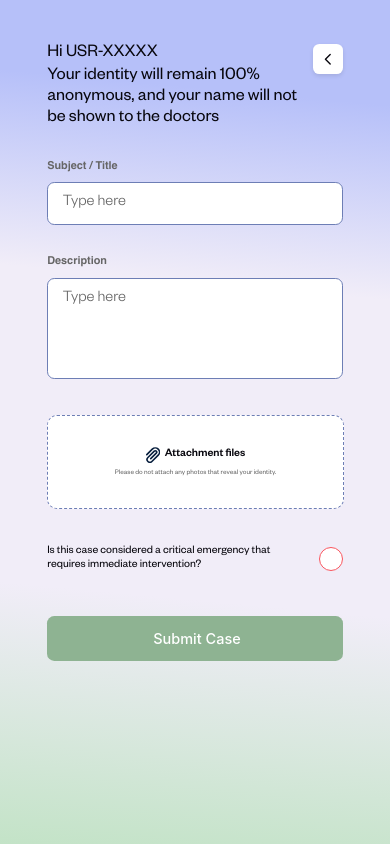
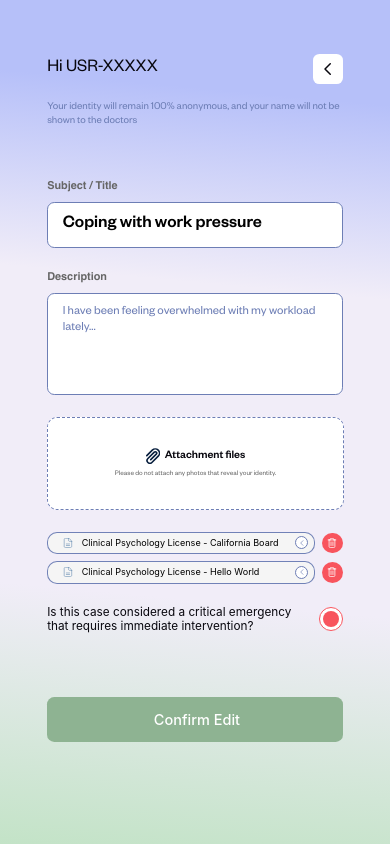
Before and after one commit to OmarSafarini/ancura-mobile-project, a React Native app: screen /PatientAuthScreen in a window 390 px wide. Built offline with nearby package versions, Linux system fonts and the light colour scheme.

Commit message:
Add Edit Case Page

```diff
--- a/App.tsx
+++ b/App.tsx
@@ -1,6 +1,7 @@
 import { StyleSheet, View } from 'react-native';
 import { useAppFonts } from './src/utils/useAppFonts';
 import CreateCaseScreen from '@/features/patient/screens/CreateCaseScreen';
+import EditCaseScreen from '@/features/patient/screens/EditCaseScreen';
 
 
 export default function App() {
@@ -12,7 +13,7 @@ export default function App() {
 
   return (
     <View style={styles.container}>
-      <CreateCaseScreen/>
+      <EditCaseScreen/>
     </View>
   );
 }
--- a/src/components/common/FileBar.tsx
+++ b/src/components/common/FileBar.tsx
@@ -1,6 +1,7 @@
 import React from 'react';
 import { View, Text, StyleSheet } from 'react-native';
 import { scale } from '@/utils/responsive';
+import FileIcon from '@/assets/icons/FileIcon';
 
 interface FileBarProps {
   title: string;
@@ -9,20 +10,24 @@ interface FileBarProps {
 export default function FileBar({ title ,icon}: FileBarProps) {
   return (
     <View style={styles.container}>
+      <FileIcon size={(10)} />
       <Text style={styles.text} numberOfLines={1}>{title}</Text>
-      {icon&&icon}
+      <View style={styles.iconContainer}>{icon && icon}</View>
     </View>
   );
 };
 
 const styles = StyleSheet.create({
   container: {
+    display: 'flex',
     flexDirection: 'row',
+    justifyContent: 'space-between',
     alignItems: 'center',
-    paddingVertical: scale(6),
-    paddingHorizontal: scale(16),
+    paddingVertical: scale(4),
+    paddingLeft: scale(16),
+    paddingRight: scale(6),
     gap: scale(10),
-    width: scale(272),
+    flex: 1,
     height: scale(23),
     backgroundColor: '#F5F5F5',
     borderWidth: 0.4,
@@ -36,4 +41,7 @@ const styles = StyleSheet.create({
     lineHeight: scale(11),
     color: '#000000',
   },
+  iconContainer: {
+    alignSelf: 'flex-end',
+  },
 });
--- a/src/components/common/ToggleButton.tsx
+++ b/src/components/common/ToggleButton.tsx
@@ -10,7 +10,7 @@ interface ToggleButtonProps {
   onPress?: () => void;
 }
 
-const ToggleButton: React.FC<ToggleButtonProps> = ({ title, Icon, bgColor = '#FFFFFF', textColor = '#6D7EB5', onPress }) => {
+const ToggleButton: React.FC<ToggleButtonProps> = ({ title, Icon, bgColor = '#ffffff01', textColor = '#6D7EB5', onPress }) => {
   return (
     <Pressable
       style={({ pressed }) => [
@@ -23,7 +23,7 @@ const ToggleButton: React.FC<ToggleButtonProps> = ({ title, Icon, bgColor = '#FF
       onPress={onPress}
     >
       {({ pressed }) => {
-        const activeColor = pressed ? bgColor : textColor;
+        const activeColor = pressed ? "#FFFFFF" : textColor;
         return (
           <View style={styles.content}>
             {Icon && (
--- a/src/components/forms/InputFeild.tsx
+++ b/src/components/forms/InputFeild.tsx
@@ -5,7 +5,7 @@ import { InputFieldProps } from "@/types/InputFieldProps";
 import { Family } from "@/utils/typography";
 import { Colors, palette } from "@/utils/colors";
 import {scale} from "@utils/responsive";
-const InputField = ({ control, name, label, placeholder, rules, isEdit=false, secureTextEntry, multiline=false, numberOfLines=1 }: InputFieldProps) => {
+const InputField = ({ control, name, label, placeholder, rules, isEdit=false, secureTextEntry, multiline=false, numberOfLines=1, textStyle, containerStyle }: InputFieldProps) => {
   const [isFocused, setIsFocused] = useState(false);
   return (
     <View style={styles.formInput}>
@@ -37,7 +37,7 @@ const InputField = ({ control, name, label, placeholder, rules, isEdit=false, se
                   }}
                   onFocus={() => setIsFocused(true)}
                   onChangeText={onChange}
-                  style={[styles.inputText, multiline && styles.multilineText]}
+                  style={[styles.inputText, textStyle, multiline && styles.multilineText]}
                   placeholderTextColor={Colors.formLabel}
                   secureTextEntry={secureTextEntry}
                   multiline={multiline}
--- /dev/null
+++ b/src/features/patient/components/Buttons/DeleteIconButton.tsx
@@ -0,0 +1,32 @@
+import React from "react";
+import { TouchableOpacity, TouchableOpacityProps, StyleSheet } from "react-native";
+
+import TrashIcon from "@/assets/icons/TrashIcon";
+import { scale } from "@/utils/responsive";
+
+type DeleteIconButtonProps = TouchableOpacityProps;
+
+const DeleteIconButton = ({ style, ...props }: DeleteIconButtonProps) => {
+  return (
+    <TouchableOpacity
+      style={[styles.deleteButton, style]}
+      activeOpacity={0.7}
+      {...props}
+    >
+      <TrashIcon size={scale(11)} color="#FFF" />
+    </TouchableOpacity>
+  );
+};
+
+const styles = StyleSheet.create({
+  deleteButton: {
+    width: scale(23),
+    height: scale(23),
+    backgroundColor: "#F8545D",
+    borderRadius: scale(23) / 2,
+    justifyContent: "center",
+    alignItems: "center",
+  },
+});
+
+export default DeleteIconButton;
--- a/src/features/patient/screens/CreateCaseScreen.tsx
+++ b/src/features/patient/screens/CreateCaseScreen.tsx
@@ -8,6 +8,7 @@ import {
   SafeAreaView,
 } from "react-native";
 import {useForm} from "react-hook-form"
+import * as DocumentPicker from "expo-document-picker";
 import AppBackground from "@/components/layout/AppBackground";
 import InputField from "@/components/forms/InputFeild";
 import AttachmentsField from "@/components/forms/AttachmentFeild";
@@ -23,7 +24,7 @@ type FormValues = {
   title: string;
   description: string;
   isEmergency: boolean;
-  files: File[];
+  files: DocumentPicker.DocumentPickerAsset[];
 };
 
 const CreateCase = ({ navigation }: any) => {
--- /dev/null
+++ b/src/features/patient/screens/EditCaseScreen.tsx
@@ -0,0 +1,279 @@
+import React from "react";
+import {
+  View,
+  Text,
+  StyleSheet,
+  TouchableOpacity,
+  ScrollView,
+} from "react-native";
+import { useForm } from "react-hook-form";
+import * as DocumentPicker from "expo-document-picker";
+
+import AppBackground from "@/components/layout/AppBackground";
+import InputField from "@/components/forms/InputFeild";
+import AttachmentsField from "@/components/forms/AttachmentFeild";
+import NormalButton from "@/components/common/NormalButton";
+import ArrowLeftIcon from "@/assets/icons/ArrowLeftIcon";
+import EmergencyCheckBox from "../components/Buttons/EmergencyCheckBox";
+import DeleteIconButton from "../components/Buttons/DeleteIconButton";
+
+import { scale } from "@/utils/responsive";
+import { Colors, palette } from "@/utils/colors";
+import { Family } from "@/utils/typography";
+import ToggleButton from "@/components/common/ToggleButton";
+import PencilIcon from "@/assets/icons/PencilIcon";
+import FileBar from "@/components/common/FileBar";
+import IconWrapper from "@/features/doctor/components/Icons/IconWrapper";
+
+type FormValues = {
+  title: string;
+  description: string;
+  isEmergency: boolean;
+  files: DocumentPicker.DocumentPickerAsset[];
+};
+
+type CaseFileItem = {
+  id: string;
+  title: string;
+};
+
+const EditCaseScreen = ({ navigation }: any) => {
+  const caseFiles: CaseFileItem[] = [
+    {
+      id: "1",
+      title: "Clinical Psychology License - California Board",
+    },
+    {
+      id: "2",
+      title: "Clinical Psychology License - Hello World",
+    },
+  ];
+
+  const { control, handleSubmit, setValue, watch } = useForm<FormValues>({
+    defaultValues: {
+      title: "Coping with work pressure",
+      description:
+        "I have been feeling overwhelmed with my workload lately...",
+      isEmergency: true,
+      files: [],
+    },
+  });
+
+  const isEmergency = watch("isEmergency");
+
+  const onSubmit = (data: FormValues) => {
+    console.log("Updated Case:", data);
+  };
+
+  return (
+    <AppBackground variant="clean">
+      <ScrollView
+        contentContainerStyle={styles.container}
+        showsVerticalScrollIndicator={false}
+      >
+        <View style={styles.header}>
+          <View style={styles.headerTitleRow}>
+            <Text style={styles.headerText}>Hi USR-XXXXX</Text>
+            <TouchableOpacity
+              style={styles.backButton}
+              onPress={() => navigation.goBack()}
+              activeOpacity={0.7}
+            >
+              <ArrowLeftIcon size={18} color={Colors.textDark} />
+            </TouchableOpacity>
+          </View>
+          <Text style={styles.headerSubtitle}>
+            Your identity will remain 100% anonymous, and your name will not be
+            shown to the doctors
+          </Text>
+        </View>
+
+        <View style={styles.form}>
+
+          <InputField
+            control={control as any}
+            name="title"
+            label="Subject / Title"
+            placeholder="Type here"
+            textStyle={{
+              fontSize: scale(20),
+              fontFamily: Family.FG_Medium,
+              color: "#000",
+            }}
+          />
+
+          <InputField
+            control={control as any}
+            name="description"
+            label="Description"
+            placeholder="Type here"
+            multiline
+            numberOfLines={4}
+            textStyle={{
+              fontSize: scale(14),
+              fontFamily: Family.FG_Regular,
+              color: "#6D7EB5",
+            }}
+          />
+
+          <AttachmentsField
+            files={watch("files")}
+            onFilesChange={(files) => setValue("files", files)}
+          />
+
+          <View style={styles.tagsContainer}>
+            {caseFiles.map((file) => (
+              <View key={file.id} style={styles.fileRow}>
+                <View style={{ flex: 1 }}>
+                  <FileBar title={file.title}
+                   icon={
+                    <IconWrapper size={13} bgColor="#ffffff" shape="circle" border="#6D7EB5">
+                      <ArrowLeftIcon size={8} color="#6D7EB5" />
+                    </IconWrapper>
+                   } />
+                </View>
+                <DeleteIconButton />
+              </View>
+            ))}
+          </View>
+
+          <View style={styles.emergencyContainer}>
+            <Text style={styles.emergencyText}>
+              Is this case considered a critical emergency that requires
+              immediate intervention?
+            </Text>
+
+            <EmergencyCheckBox
+              isActive={isEmergency}
+              onPress={() => setValue("isEmergency", !isEmergency)}
+            />
+          </View>
+        </View>
+
+
+        <View style={styles.footer}>
+          <NormalButton
+            title="Confirm Edit"
+            onPress={handleSubmit(onSubmit)}
+            bgColor="#8EB392"
+            textColor="#fff"
+            textStyle={{
+              fontSize: scale(20),
+              fontFamily: Family.FG_Regular,
+            }}
+          />
+        </View>
+      </ScrollView>
+    </AppBackground>
+  );
+};
+
+
+const styles = StyleSheet.create({
+  container: {
+    paddingHorizontal: scale(52),
+    paddingTop: scale(60),
+    paddingBottom: scale(40),
+    gap: scale(30),
+  },
+
+  header: {
+    marginBottom: scale(24),
+  },
+
+  headerTitleRow: {
+    flexDirection: "row",
+    justifyContent: "space-between",
+    alignItems: "center",
+    gap: scale(12),
+    marginBottom: scale(12),
+  },
+
+  headerText: {
+    flex: 1,
+    fontSize: scale(20),
+    fontFamily: Family.FG_Regular,
+    color: Colors.textDark,
+    lineHeight: scale(23),
+  },
+
+  headerSubtitle: {
+    marginTop: scale(6),
+    fontSize: scale(12),
+    fontFamily: Family.FG_Regular,
+    color: "#6D7EB5",
+    lineHeight: scale(16),
+  },
+
+  backButton: {
+    width: scale(33),
+    height: scale(33),
+    backgroundColor: "#fff",
+    borderRadius: scale(7),
+    justifyContent: "center",
+    alignItems: "center",
+  },
+
+  editBadge: {
+    alignSelf: "flex-start",
+    borderWidth: 1,
+    borderColor: "#6D7EB5",
+    borderRadius: scale(11),
+    paddingHorizontal: scale(12),
+    paddingVertical: scale(4),
+    marginBottom: scale(16),
+  },
+
+  editText: {
+    fontSize: scale(10),
+    color: "#6D7EB5",
+    fontFamily: Family.FG_Regular,
+  },
+
+  form: {
+    gap: scale(24),
+  },
+
+  tagsContainer: {
+    gap: scale(8),
+  },
+
+  tag: {
+    backgroundColor: "#F5F5F5",
+    borderWidth: 0.5,
+    borderColor: "#6D7EB5",
+    borderRadius: scale(11),
+    padding: scale(8),
+  },
+
+  tagText: {
+    fontSize: scale(10),
+    color: "#000",
+  },
+
+  fileRow: {
+    flexDirection: "row",
+    alignItems: "center",
+    gap: scale(8),
+  },
+
+  emergencyContainer: {
+    flexDirection: "row",
+    justifyContent: "space-between",
+    alignItems: "center",
+  },
+
+  emergencyText: {
+    flex: 1,
+    fontSize: scale(13),
+    color: "#08070E",
+    paddingRight: scale(12),
+  },
+
+  footer: {
+    marginTop: scale(40),
+  },
+});
+
+
+export default EditCaseScreen;
--- a/src/types/InputFieldProps.ts
+++ b/src/types/InputFieldProps.ts
@@ -10,4 +10,6 @@ export type InputFieldProps = {
   secureTextEntry?: boolean;
   multiline?: boolean;
   numberOfLines?: number;
+  textStyle?: object;
+  containerStyle?: object;
 };
```
Also changed, not shown: 1 other file (tests, documents, lock files or other folders).
